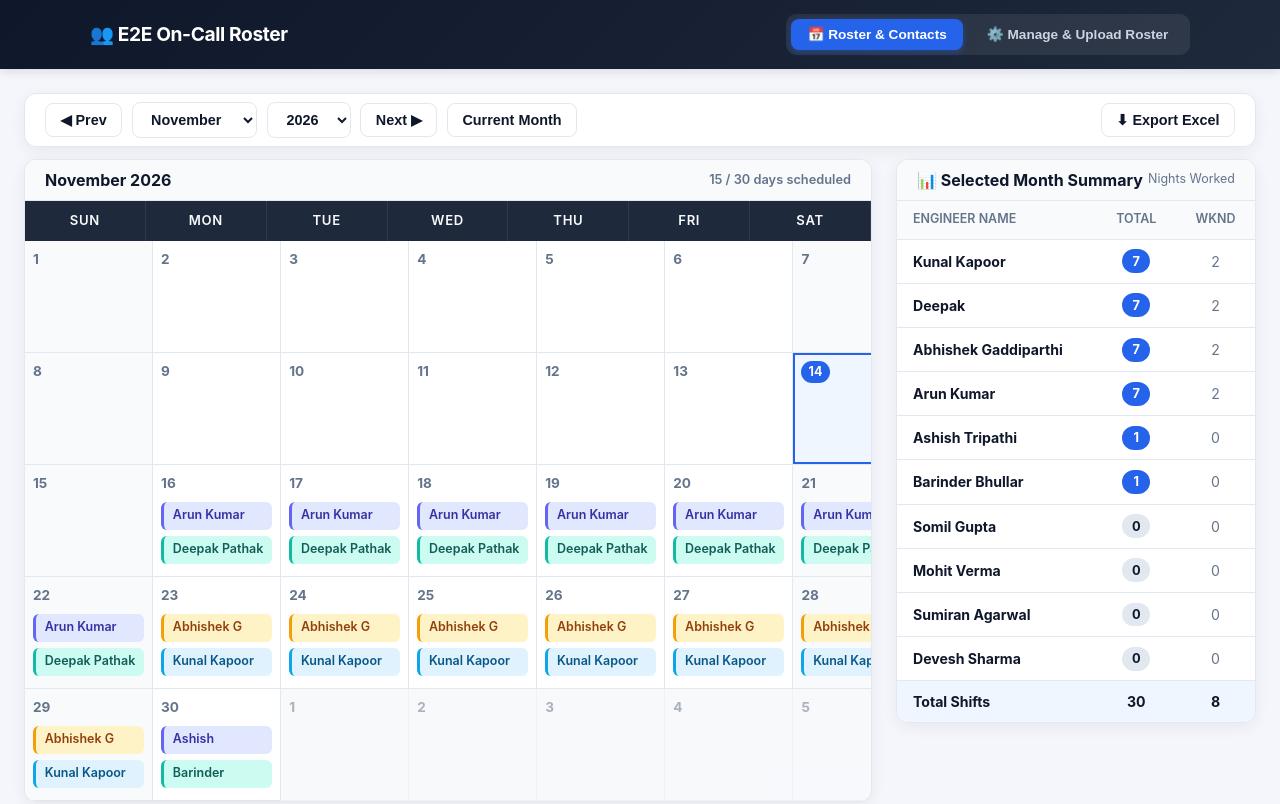
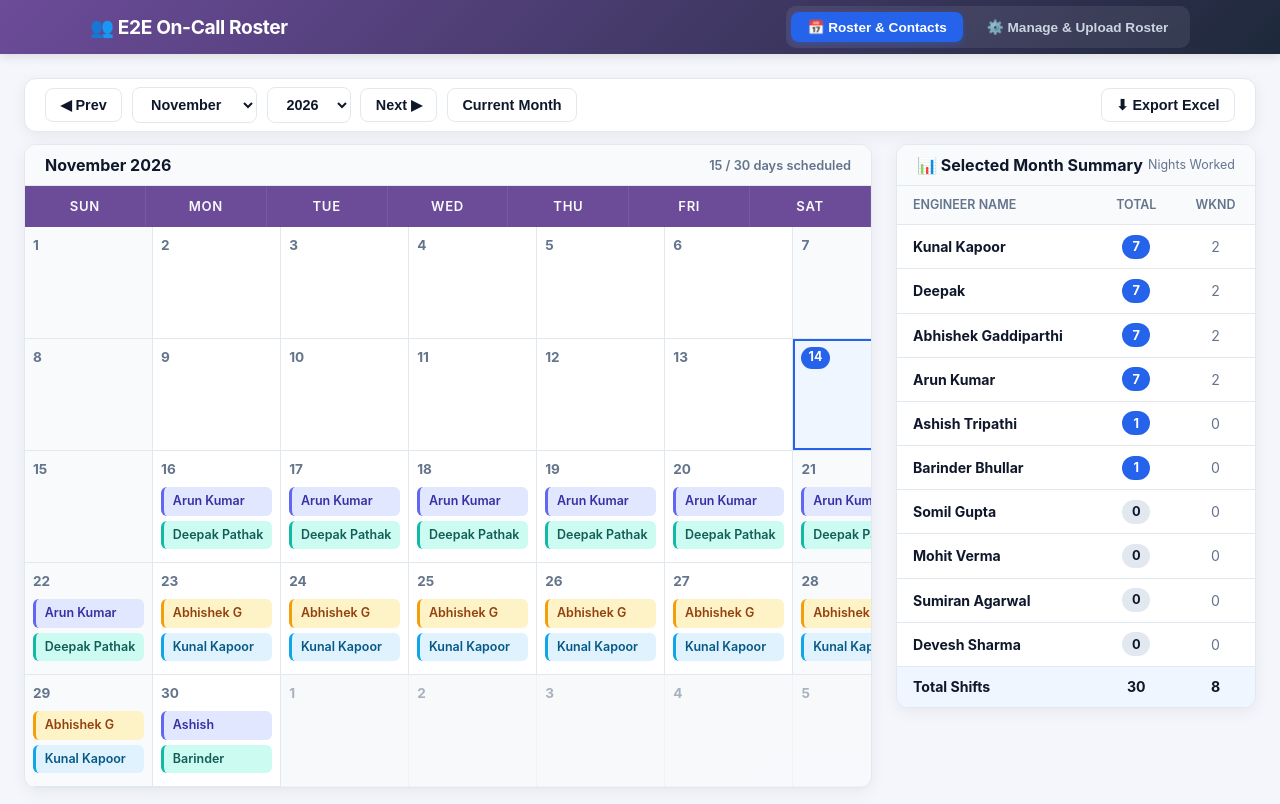
Before and after one commit to kklabindia/On-Call-Roster, a plain HTML site: page index.html in a window 1280 px wide. Shown: the top 804 px of the page. Drawn offline with Linux system fonts and the light colour scheme.

Commit message:
Add files via upload

```diff
--- a/index.html
+++ b/index.html
@@ -36,9 +36,9 @@
 
     /* Top Header & Navigation */
     header {
-      background: linear-gradient(135deg, #0f172a 0%, #1e293b 100%);
+      background: linear-gradient(135deg, #6c4b99 0%, #1e293b 100%);
       color: #fff;
-      padding: 0.85rem 1.5rem;
+      padding: 0.40rem 1.5rem;
       box-shadow: 0 2px 10px rgba(0,0,0,0.12);
     }
     .header-inner {
@@ -168,7 +168,7 @@
     .calendar-weekdays {
       display: grid;
       grid-template-columns: repeat(7, 1fr);
-      background: #1e293b;
+      background: #6c4b99;
       color: #f8fafc;
       font-weight: 600;
       font-size: 0.82rem;
```
